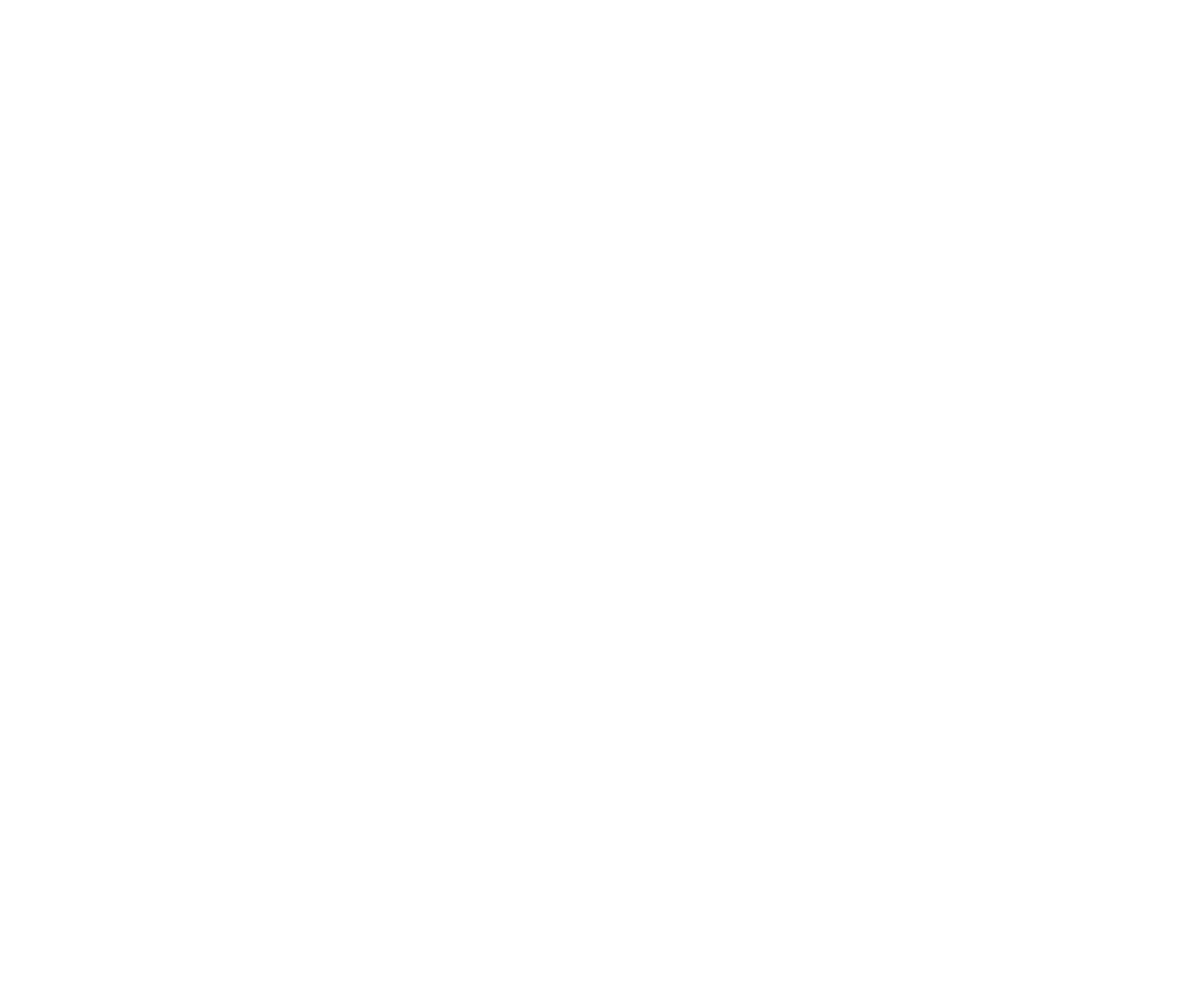
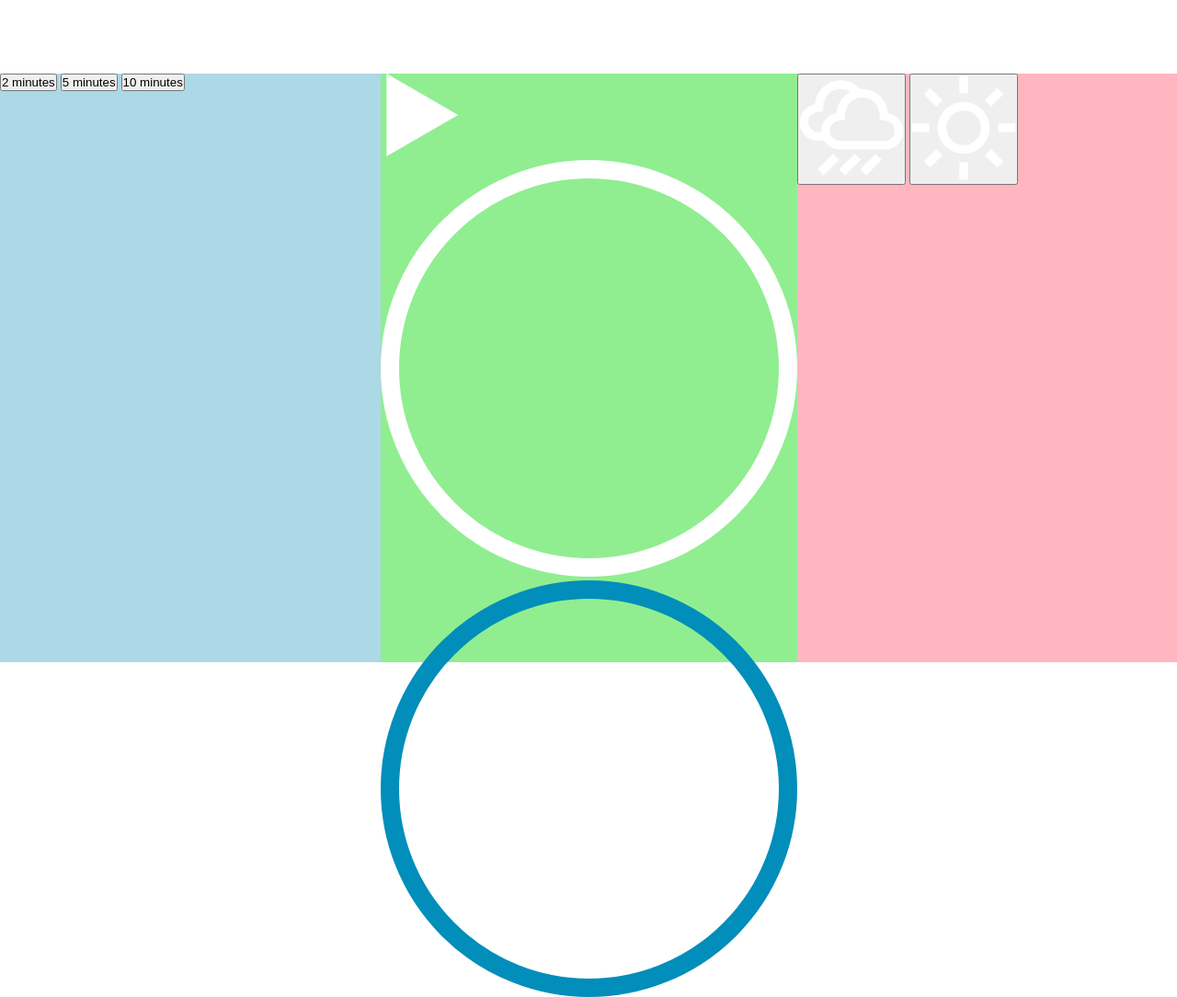
Before and after one commit to Ashlie-G/Meditation-App, a plain HTML site: page index.html in a window 1280 px wide. Shown: the top 1084 px of the page at 92% size. Before the commit the page ends 800 px from the top, so only its background shows below. Drawn offline with Linux system fonts and the light colour scheme.

Commit message:
basic index.html complete

```diff
--- a/index.html
+++ b/index.html
@@ -3,11 +3,36 @@
 <head>
     <meta charset="UTF-8">
     <meta name="viewport" content="width=device-width, initial-scale=1.0">
-    <link rel="styleshhet" href="./style.css" >
+    <link rel="stylesheet" href="./style.css" >
     <title>Meditation App</title>
 </head>
 <body>
 
+    <div class="app">
+        <div class="time-select">
+            <button data-time='120'>2 minutes</button>
+            <button data-time='300'>5 minutes</button>
+            <button data-time="600">10 minutes</button>
+        </div>
+        <div class="player-container">
+            <audio class="song">
+                <source src="./sounds/rain.mp3">
+            </audio>
+            <img src="./svg/play.svg" alt="play" class="play">
+            <svg class="track-outline" width="453" height="453" viewBox="0 0 453 453" fill="none" xmlns="http://www.w3.org/2000/svg">
+                <circle cx="226.5" cy="226.5" r="216.5" stroke="white" stroke-width="20"/>
+            </svg>
+            <svg class="moving-outline" width="453" height="453" viewBox="0 0 453 453" fill="none" xmlns="http://www.w3.org/2000/svg">
+                <circle cx="226.5" cy="226.5" r="216.5" stroke="#018EBA" stroke-width="20"/>
+            </svg>
+            <h3 class="time-display">0:00</h3>
+        </div>
+        <div class="sound-picker">
+            <button data-sound='./sounds/rain.mp3' data-video='./video/rain.mp4' ><img src="./svg/rain.svg" alt="rain"/> </button>
+            <button data-sound="./sounds/beach.mp3" data-video='./video/beach.mp4'><img src="./svg/beach.svg" alt="beach"/></button>
+
+        </div>
+    </div>
 
     <script src="./app.js"></script>
 </body>
--- a/style.css
+++ b/style.css
@@ -0,0 +1,29 @@
+*{
+    margin: 0;
+    padding: 0;
+    box-sizing: border-box;
+}
+
+.app {
+    height: 100vh;
+    display: flex;
+    justify-content: space-evenly;
+    align-items: center;
+}
+
+.time-select, .sound-picker, .player-container{
+    height: 80%;
+    flex: 1;
+}
+
+.time-select{
+    background: lightblue;
+}
+
+.player-container{
+    background: lightgreen;
+}
+
+.sound-picker{
+    background: lightpink;
+}
```
